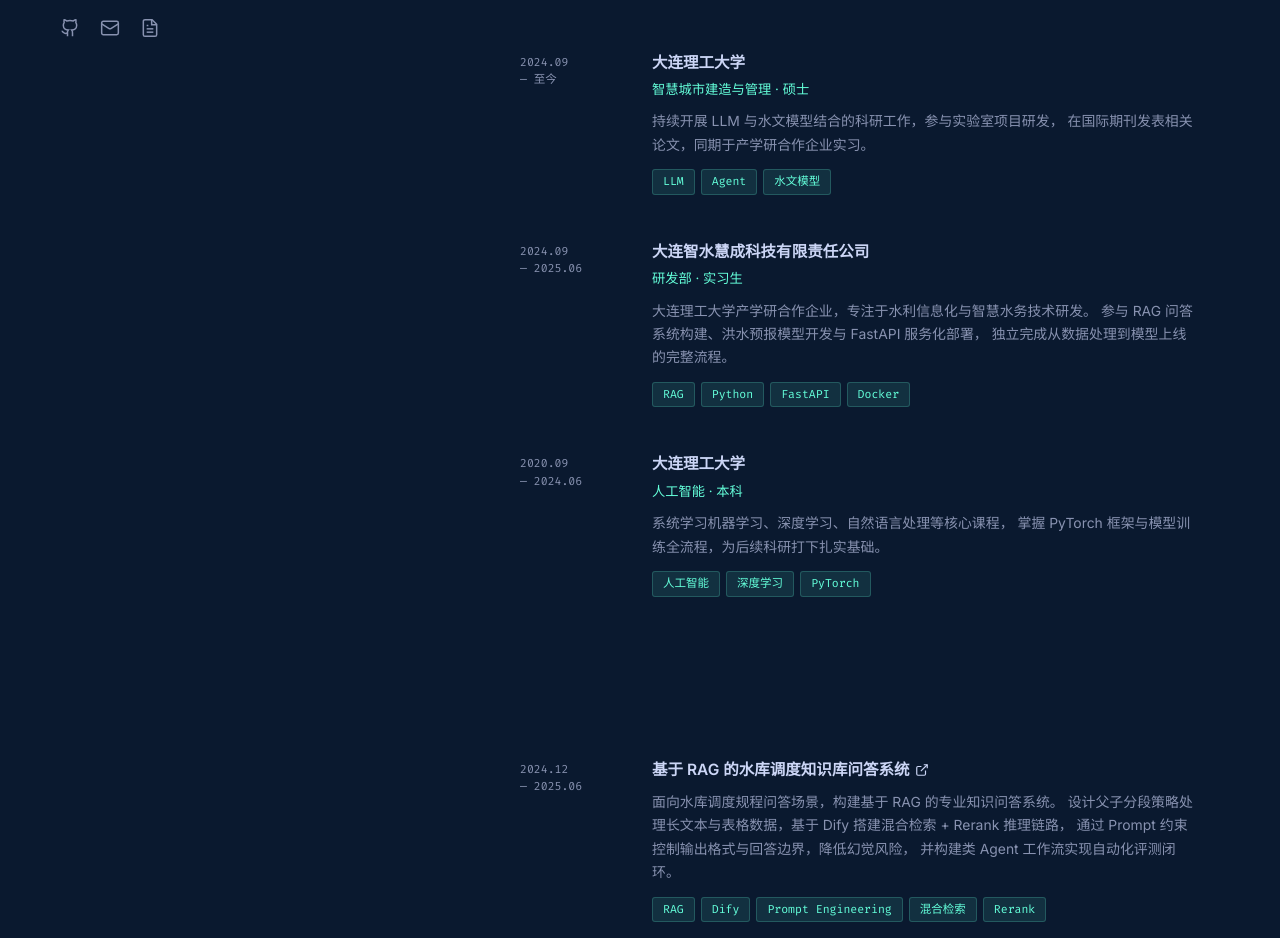
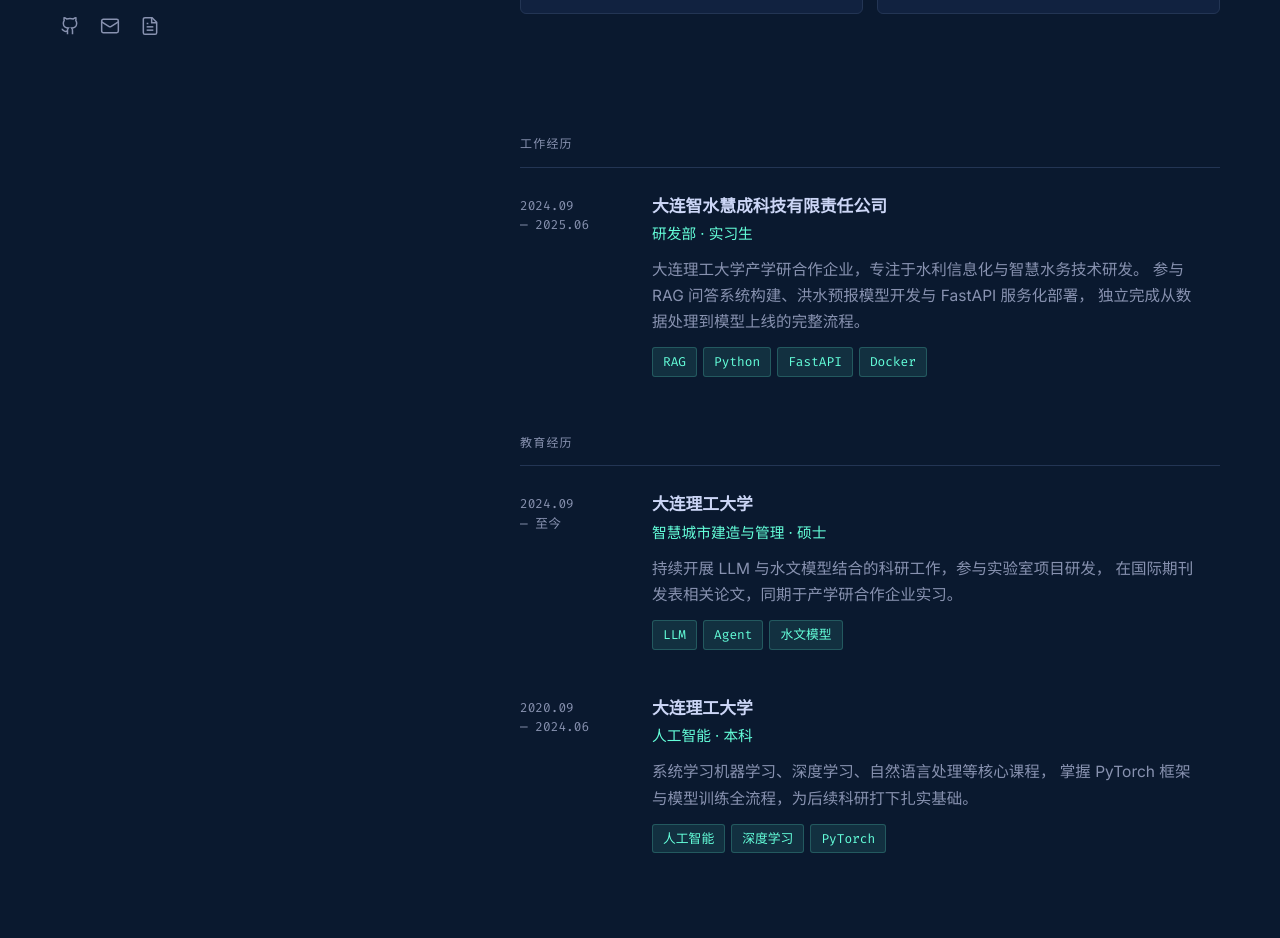
Before and after one commit to zhuanglaihong/zhuanglaihong.github.io, a plain HTML site: page index.html in a window 1280 px wide. Shown: the part 674-1612 px from the top of the page. Drawn offline with Linux system fonts and the light colour scheme.

Commit message:
split experience sections, increase font sizes

```diff
--- a/index.html
+++ b/index.html
@@ -27,7 +27,7 @@
       background: var(--bg);
       color: var(--text);
       font-family: var(--font-sans);
-      font-size: 16px;
+      font-size: 18px;
       line-height: 1.7;
     }
     a { color: inherit; text-decoration: none; }
@@ -81,7 +81,7 @@
     }
 
     .sidebar-bio {
-      font-size: .9rem;
+      font-size: 1rem;
       color: var(--text-dim);
       max-width: 300px;
       line-height: 1.65;
@@ -102,7 +102,7 @@
       gap: 14px;
       padding: 6px 0;
       font-family: var(--font-mono);
-      font-size: .78rem;
+      font-size: .85rem;
       letter-spacing: .12em;
       text-transform: uppercase;
       color: var(--text-dim);
@@ -176,7 +176,7 @@
     ============================ */
     .about-text p {
       color: var(--text-dim);
-      font-size: .95rem;
+      font-size: 1.05rem;
       margin-bottom: 14px;
       line-height: 1.75;
     }
@@ -203,7 +203,7 @@
     .skill-group:hover { border-color: var(--teal); transform: translateY(-2px); }
     .skill-group-name {
       font-family: var(--font-mono);
-      font-size: .7rem;
+      font-size: .78rem;
       letter-spacing: .1em;
       text-transform: uppercase;
       color: var(--teal);
@@ -212,10 +212,10 @@
     .skill-tags { display: flex; flex-wrap: wrap; gap: 6px; }
     .skill-tag {
       font-family: var(--font-mono);
-      font-size: .72rem;
+      font-size: .82rem;
       color: var(--text-dim);
       background: var(--bg3);
-      padding: 2px 9px;
+      padding: 3px 10px;
       border-radius: 3px;
     }
 
@@ -237,7 +237,7 @@
 
     .tl-period {
       font-family: var(--font-mono);
-      font-size: .72rem;
+      font-size: .8rem;
       color: var(--text-dim);
       padding-top: 4px;
       line-height: 1.5;
@@ -246,7 +246,7 @@
 
     .tl-body {}
     .tl-title {
-      font-size: .97rem;
+      font-size: 1.05rem;
       font-weight: 600;
       color: var(--text);
       margin-bottom: 2px;
@@ -257,7 +257,7 @@
     }
     .tl-title .arrow {
       color: var(--teal);
-      font-size: .8rem;
+      font-size: .85rem;
       opacity: 0;
       transition: opacity .2s, transform .2s;
       transform: translateX(-4px);
@@ -267,12 +267,12 @@
       transform: translateX(0);
     }
     .tl-sub {
-      font-size: .83rem;
+      font-size: .92rem;
       color: var(--teal);
       margin-bottom: 10px;
     }
     .tl-desc {
-      font-size: .87rem;
+      font-size: .97rem;
       color: var(--text-dim);
       line-height: 1.68;
       margin-bottom: 12px;
@@ -280,13 +280,27 @@
     .tl-tags { display: flex; flex-wrap: wrap; gap: 6px; }
     .tl-tag {
       font-family: var(--font-mono);
-      font-size: .72rem;
+      font-size: .8rem;
       color: var(--teal);
       background: var(--teal-dim);
       border: 1px solid rgba(100,255,218,.2);
-      padding: 2px 10px;
+      padding: 3px 10px;
       border-radius: 3px;
     }
+
+    /* 经历子分区标签 */
+    .tl-group { margin-bottom: 8px; }
+    .tl-group-label {
+      font-family: var(--font-mono);
+      font-size: .75rem;
+      letter-spacing: .1em;
+      text-transform: uppercase;
+      color: var(--text-dim);
+      padding: 0 0 12px 0;
+      margin-bottom: 4px;
+      border-bottom: 1px solid var(--bg3);
+    }
+    .tl-group + .tl-group { margin-top: 36px; }
 
     /* ============================
        PROJECTS
@@ -305,7 +319,7 @@
 
     .proj-period {
       font-family: var(--font-mono);
-      font-size: .72rem;
+      font-size: .8rem;
       color: var(--text-dim);
       padding-top: 4px;
       line-height: 1.5;
@@ -313,7 +327,7 @@
 
     .proj-body {}
     .proj-title {
-      font-size: .97rem;
+      font-size: 1.05rem;
       font-weight: 600;
       color: var(--text);
       margin-bottom: 8px;
@@ -331,7 +345,7 @@
     .proj-title a:hover { color: var(--teal); }
     .proj-title a svg { flex-shrink: 0; }
     .proj-desc {
-      font-size: .87rem;
+      font-size: .97rem;
       color: var(--text-dim);
       line-height: 1.68;
       margin-bottom: 12px;
@@ -339,11 +353,11 @@
     .proj-tags { display: flex; flex-wrap: wrap; gap: 6px; }
     .proj-tag {
       font-family: var(--font-mono);
-      font-size: .72rem;
+      font-size: .8rem;
       color: var(--teal);
       background: var(--teal-dim);
       border: 1px solid rgba(100,255,218,.2);
-      padding: 2px 10px;
+      padding: 3px 10px;
       border-radius: 3px;
     }
 
@@ -364,14 +378,14 @@
 
     .paper-year {
       font-family: var(--font-mono);
-      font-size: .72rem;
+      font-size: .8rem;
       color: var(--text-dim);
       padding-top: 4px;
     }
 
     .paper-body {}
     .paper-title {
-      font-size: .92rem;
+      font-size: 1rem;
       font-weight: 600;
       color: var(--text);
       font-style: italic;
@@ -388,7 +402,7 @@
     .paper-title a:hover { color: var(--teal); }
     .paper-title svg { flex-shrink: 0; margin-top: 3px; }
     .paper-desc {
-      font-size: .85rem;
+      font-size: .95rem;
       color: var(--text-dim);
       margin-bottom: 10px;
       line-height: 1.6;
@@ -396,8 +410,8 @@
     .paper-meta { display: flex; gap: 8px; flex-wrap: wrap; }
     .paper-badge {
       font-family: var(--font-mono);
-      font-size: .7rem;
-      padding: 2px 9px;
+      font-size: .78rem;
+      padding: 3px 10px;
       border-radius: 3px;
     }
     .badge-teal {
@@ -581,30 +595,11 @@
     <!-- EXPERIENCE -->
     <section id="experience">
       <p class="sec-label">经历</p>
+      <!-- 工作经历 -->
+      <div class="tl-group">
+        <div class="tl-group-label">工作经历</div>
         <div class="timeline">
 
-        <!-- 硕士 -->
-        <div class="tl-item">
-          <div class="tl-period">2024.09<br>— 至今</div>
-          <div class="tl-body">
-            <div class="tl-title">
-              大连理工大学
-              <span class="arrow">↗</span>
-            </div>
-            <div class="tl-sub">智慧城市建造与管理 · 硕士</div>
-            <p class="tl-desc">
-              持续开展 LLM 与水文模型结合的科研工作，参与实验室项目研发，
-              在国际期刊发表相关论文，同期于产学研合作企业实习。
-            </p>
-            <div class="tl-tags">
-              <span class="tl-tag">LLM</span>
-              <span class="tl-tag">Agent</span>
-              <span class="tl-tag">水文模型</span>
-            </div>
-          </div>
-        </div>
-
-        <!-- 实习 -->
           <div class="tl-item">
             <div class="tl-period">2024.09<br>— 2025.06</div>
             <div class="tl-body">
@@ -627,7 +622,31 @@
             </div>
           </div>
 
-        <!-- 本科 -->
+        </div>
+      </div>
+
+      <!-- 教育经历 -->
+      <div class="tl-group">
+        <div class="tl-group-label">教育经历</div>
+        <div class="timeline">
+
+          <div class="tl-item">
+            <div class="tl-period">2024.09<br>— 至今</div>
+            <div class="tl-body">
+              <div class="tl-title">大连理工大学</div>
+              <div class="tl-sub">智慧城市建造与管理 · 硕士</div>
+              <p class="tl-desc">
+                持续开展 LLM 与水文模型结合的科研工作，参与实验室项目研发，
+                在国际期刊发表相关论文，同期于产学研合作企业实习。
+              </p>
+              <div class="tl-tags">
+                <span class="tl-tag">LLM</span>
+                <span class="tl-tag">Agent</span>
+                <span class="tl-tag">水文模型</span>
+              </div>
+            </div>
+          </div>
+
           <div class="tl-item">
             <div class="tl-period">2020.09<br>— 2024.06</div>
             <div class="tl-body">
@@ -645,6 +664,7 @@
             </div>
           </div>
 
+        </div>
       </div>
     </section>
 
```
Lines whose indentation alone changed are shown as unchanged.
